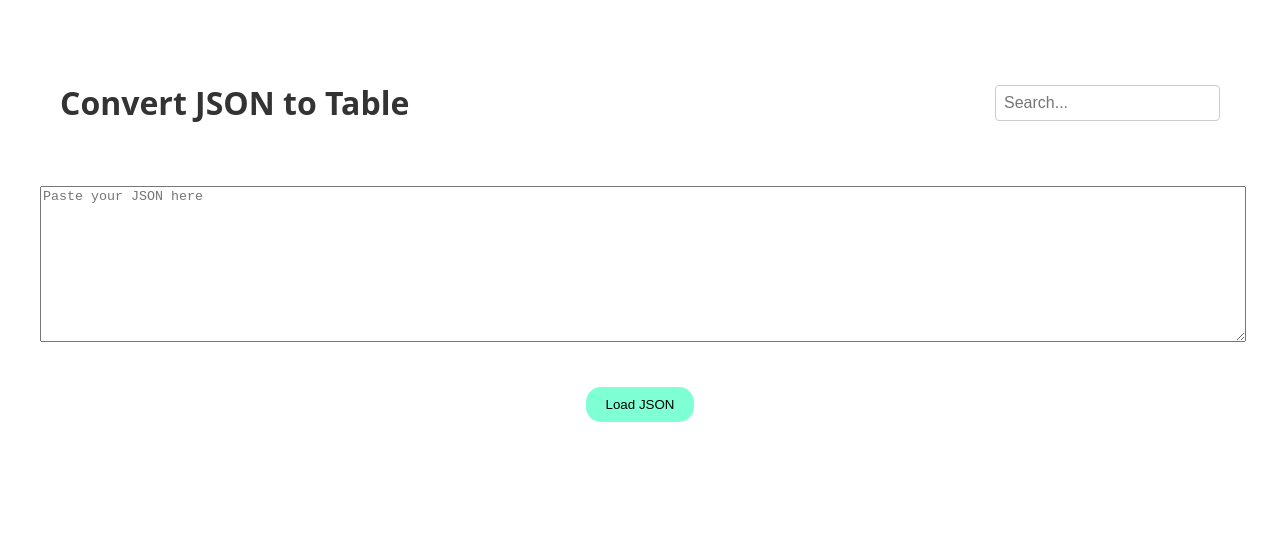
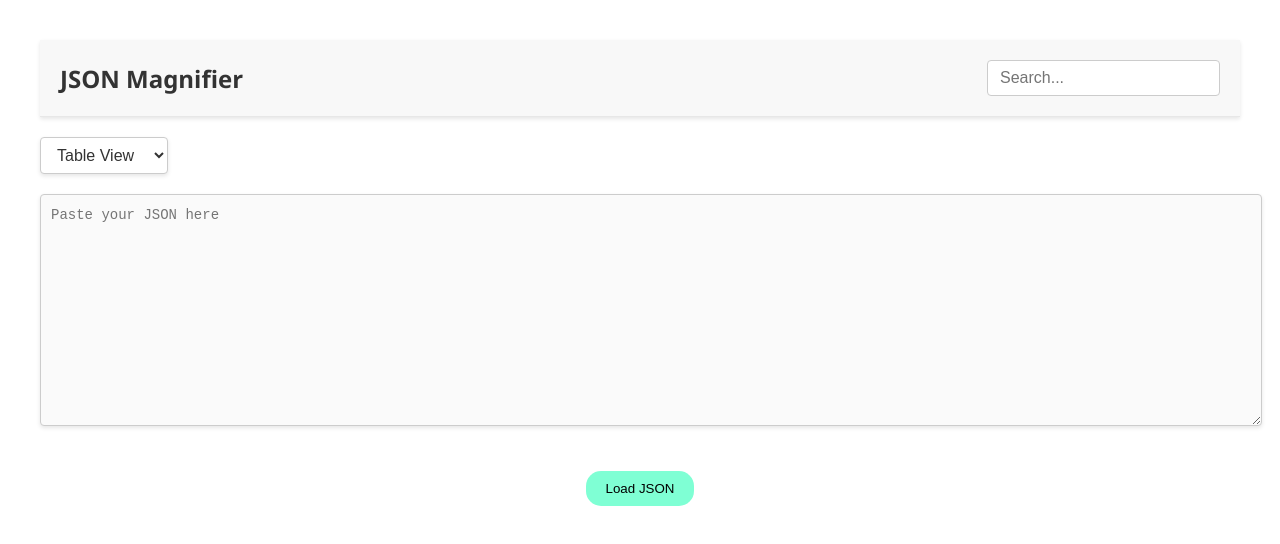
Before and after one commit to lelapinnain/Json-Magnifier, a React (Create React App) app: page / in a window 1280 px wide. Shown: the top 544 px of the page. Built offline with nearby package versions, Linux system fonts and the light colour scheme.

Commit message:
“adding-json-view-and-change-styling”

```diff
--- a/src/App.js
+++ b/src/App.js
@@ -2,12 +2,18 @@ import React, { useState } from 'react';
 import RecursiveTable from './RecursiveTable'
 import './Table.css';
 import {filterData , formatForCSV} from './utils'
+import CollapsibleJsonViewer from './CollapsibleJsonViewer';
 
 const App = () => {
   const [jsonInput, setJsonInput] = useState('');
   const [tableData, setTableData] = useState('');
   const [searchQuery, setSearchQuery] = useState('');
   const [rowCount, setRowCount] = useState(0);
+  const [viewMode, setViewMode] = useState('table');
+  const [showLoadBtn, setShowLoadBtn] = useState(true);
+
+
+
 
 
 
@@ -23,6 +29,7 @@ const App = () => {
     setTableData([]);
     setJsonInput('');
     setSearchQuery('')
+    setShowLoadBtn(true)
     filteredData=""
 };
 
@@ -30,6 +37,7 @@ const App = () => {
       try {
           const parsedData = JSON.parse(jsonInput);
           setTableData(parsedData);
+          setShowLoadBtn(false)
       } catch (error) {
           alert('Invalid JSON');
       }
@@ -91,6 +99,9 @@ const updateTableData = (keyPath, newValue) => {
 };
 
 
+const handleChangeViewMode = (e) => {
+  setViewMode(e.target.value);
+};
 
 
 
@@ -99,7 +110,7 @@ const updateTableData = (keyPath, newValue) => {
   return (
       <div className='container'>
           <div className="header">
-              <h1>Convert JSON to Table</h1>
+              <h1>JSON Magnifier</h1>
               <input
                   type="text"
                   value={searchQuery}
@@ -107,6 +118,12 @@ const updateTableData = (keyPath, newValue) => {
                   placeholder="Search..."
                   className="search-input"
               />
+          </div>
+          <div className="view-mode-selector">
+            <select className="view-mode-dropdown" value={viewMode} onChange={handleChangeViewMode}>
+              <option value="table">Table View</option>
+              <option value="json">JSON View</option>
+            </select>
           </div>
           <div>
               <textarea
@@ -116,13 +133,15 @@ const updateTableData = (keyPath, newValue) => {
                   rows={10}
                   className="json-input-textarea"
               />
+              {showLoadBtn&& (
               <div className="button-container">
                   <button className='btn' onClick={handleParseJson}>Load JSON</button>
 
               </div>
+              )}
           </div>
 
-          {filteredData && jsonInput&&tableData&&(
+          {filteredData && jsonInput&&tableData&& viewMode === 'table'&&(
 
               <div className="table-container">
                  <div className='buttonsContainer'>
@@ -138,6 +157,11 @@ const updateTableData = (keyPath, newValue) => {
         />
               </div>
           )}
+            {viewMode === 'json' && (
+        <div className="json-viewer">
+          <CollapsibleJsonViewer data={filteredData} />
+        </div>
+      )}
       </div>
   );
 }
--- /dev/null
+++ b/src/CollapsibleJsonViewer.js
@@ -0,0 +1,41 @@
+import React, { useState } from 'react';
+
+const CollapsibleJsonViewer = ({ data, parentKey = '' }) => {
+  const [collapsedStates, setCollapsedStates] = useState({});
+
+  const toggleCollapse = (key) => {
+    setCollapsedStates(prev => ({ ...prev, [key]: !prev[key] }));
+  };
+
+  const renderContent = (data, currentKey) => {
+    if (Array.isArray(data)) {
+      return data.map((item, index) => (
+        <CollapsibleJsonViewer key={index} data={item} parentKey={`${currentKey}[${index}]`} />
+      ));
+    } else if (typeof data === 'object' && data !== null) {
+      return Object.entries(data).map(([key, value]) => {
+        const fullKey = `${currentKey}.${key}`;
+        const isCollapsed = collapsedStates[fullKey];
+
+        return (
+          <div key={key} style={{ marginLeft: '20px' }}>
+            <span onClick={() => toggleCollapse(fullKey)} style={{ cursor: 'pointer' }}>
+              {isCollapsed ? '[+]' : '[-]'}
+            </span>
+            <strong>{key}:</strong> {isCollapsed || renderContent(value, fullKey)}
+          </div>
+        );
+      });
+    } else {
+      return <span>{JSON.stringify(data)}</span>;
+    }
+  };
+
+  return (
+    <div>
+      {renderContent(data, parentKey)}
+    </div>
+  );
+};
+
+export default CollapsibleJsonViewer;
--- a/src/Table.css
+++ b/src/Table.css
@@ -47,7 +47,42 @@ tr:hover {
     align-items: center;
     margin-bottom: 20px;
     padding: 20px;
+    background-color: #f8f8f8; /* Light background color */
+    border-bottom: 1px solid #e7e7e7; /* Subtle bottom border */
+    box-shadow: 0 2px 4px rgba(0, 0, 0, 0.1); /* Soft shadow for depth */
+    font-family: 'Segoe UI', Tahoma, Geneva, Verdana, sans-serif; /* Modern, clean font */
+    color: #333; /* Darker text for contrast */
+
+    /* Sticky header specific styles */
+    position: sticky;
+    top: 0;
+    z-index: 1000; /* High z-index to ensure it's above other content */
 }
+
+.header h1 {
+    margin: 0;
+    font-size: 24px;
+    /* Larger, more prominent font size */
+    color: #333;
+    /* Color for text */
+}
+
+.header .search-input {
+    padding: 8px 12px;
+    border-radius: 4px;
+    border: 1px solid #ccc;
+    outline: none;
+    font-size: 16px;
+    /* Larger font size for readability */
+}
+
+.header .search-input:focus {
+    border-color: #666;
+    /* Darker border on focus */
+    box-shadow: 0 0 8px rgba(102, 102, 102, 0.3);
+    /* Focus shadow */
+}
+
 
 .search-container {
     margin-right: 10px;
@@ -71,7 +106,27 @@ tr:hover {
     width: 100%;
     margin-bottom: 20px;
     margin-right: 20px;
+    padding: 10px;
+    border-radius: 4px;
+    border: 1px solid #ccc;
+    box-shadow: 0 2px 4px rgba(0, 0, 0, 0.1);
+    /* font-family: 'Courier New', Courier, monospace; */
+    /* Gives a code-like appearance */
+    line-height: 1.5;
+    font-size: 14px;
+    color: #333;
+    background-color: #fafafa;
+    resize: vertical;
+    /* Allows vertical resizing, remove if not desired */
+    outline: none;
+    /* Removes the default focus outline */
 }
+
+.json-input-textarea:focus {
+    border-color: #666;
+    box-shadow: 0 0 8px rgba(102, 102, 102, 0.3);
+}
+
 
 .button-container {
     display: flex;
@@ -108,6 +163,7 @@ tr:hover {
     border: none;
     cursor: pointer;
 }
+
 .btn-reset {
     align-items: center;
     border-radius: 15px;
@@ -121,6 +177,7 @@ tr:hover {
 
 .container {
     padding: 20px;
+
 }
 
 @media screen and (max-width: 768px) {
@@ -133,3 +190,29 @@ tr:hover {
     }
 
 }
+
+.view-mode-dropdown {
+    padding: 8px 12px;
+    border-radius: 4px;
+    border: 1px solid #ccc;
+    background-color: white;
+    box-shadow: 0 2px 4px rgba(0, 0, 0, 0.1);
+    cursor: pointer;
+    outline: none;
+    font-size: 16px;
+    color: #333;
+    margin-bottom: 20px;
+}
+
+.view-mode-dropdown:hover {
+    border-color: #888;
+}
+
+.view-mode-dropdown:focus {
+    border-color: #555;
+}
+
+/* Style the dropdown arrow */
+.view-mode-dropdown::-ms-expand {
+    display: none;
+}
```
